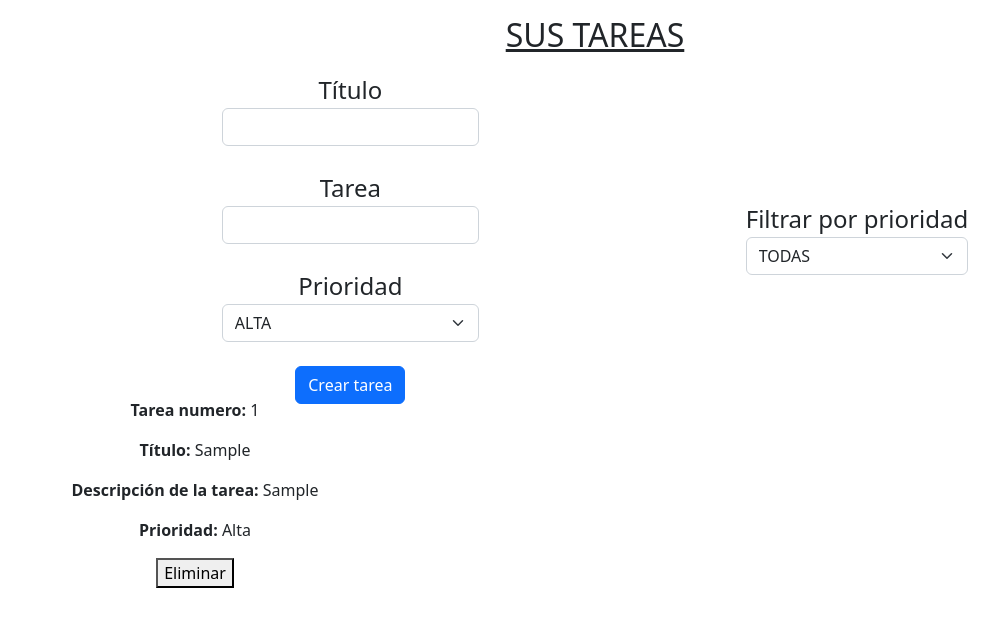
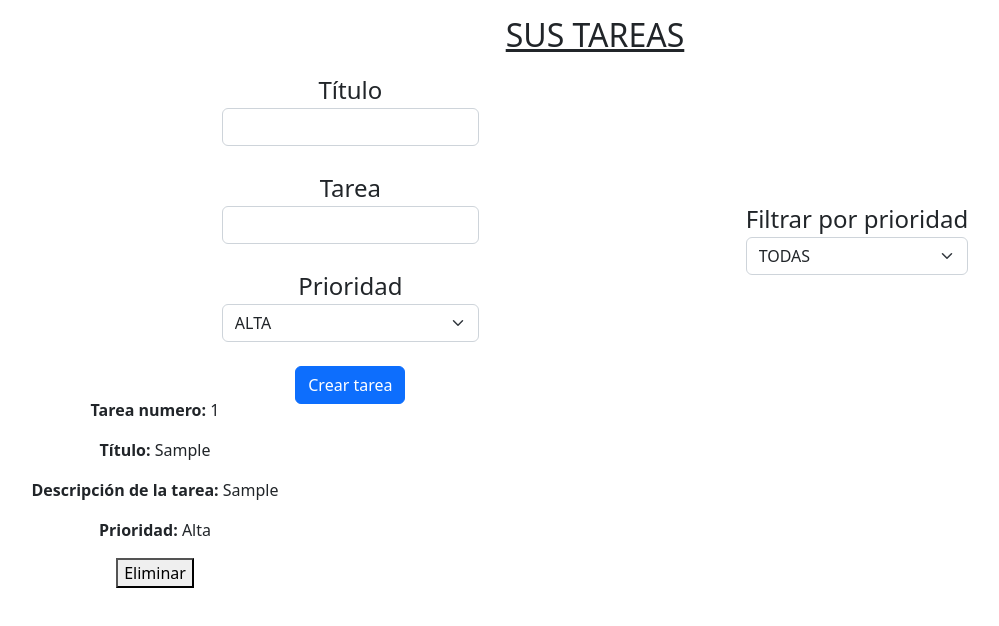
Before and after one commit to josemanuel80/OB_REACT_Ejercicio9, a React (Create React App) app: page / in a window 1280 px wide. Both pictures are taken after typing "Sample", "Sample" into the empty fields and a click on the button "Crear tarea". Shown: the top 626 px of the page, without its empty margins (45-1044 px from the left). Built offline with nearby package versions, Linux system fonts and the light colour scheme.

Commit message:
fixing bugs items

```diff
--- a/src/App.css
+++ b/src/App.css
@@ -12,7 +12,7 @@
 }
 
 .item {
-  width: 30rem;
+  width: 25rem;
   height: 15rem;
 
   overflow: auto;
```
